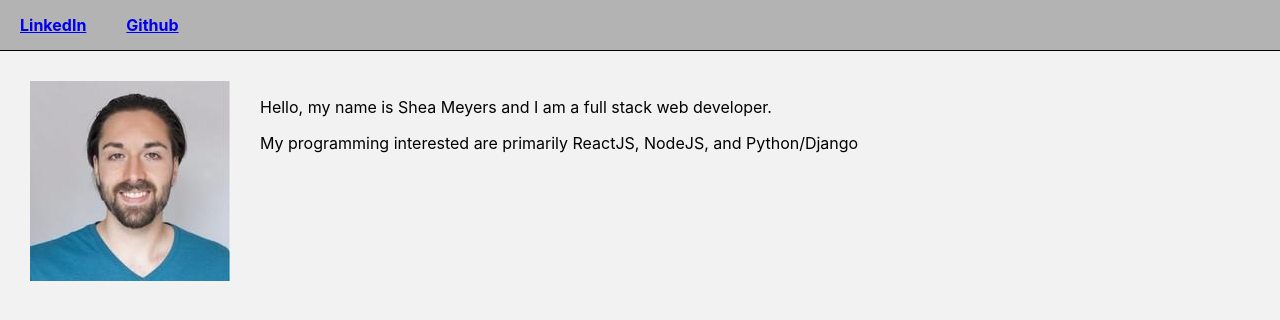
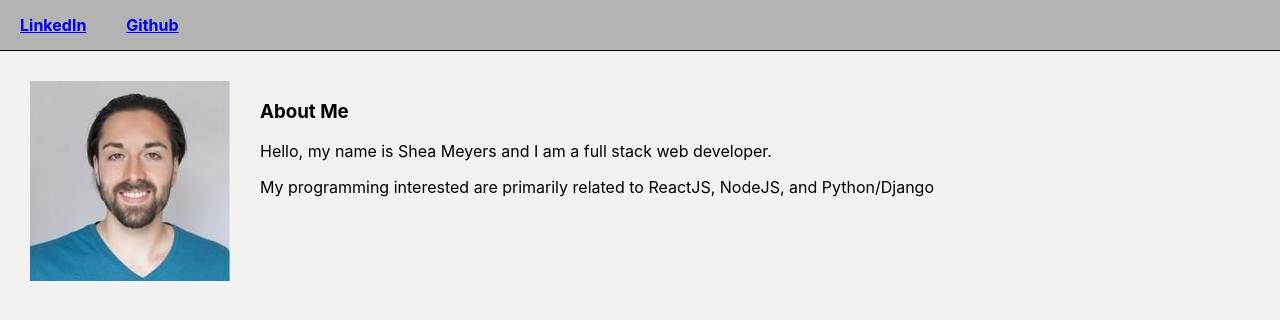
Before and after one commit to SheaMeyers/SheaMeyers.github.io, a React (Create React App) app: page / in a window 1280 px wide. Shown: the top 320 px of the page. Built offline with nearby package versions, Linux system fonts and the light colour scheme.

Commit message:
Add header

```diff
--- a/src/App.tsx
+++ b/src/App.tsx
@@ -16,8 +16,9 @@ const App: React.FC = () => {
       <div className="Main-body">
           <img className="Photo" src={photo} alt="logo" />
           <div className="Main-body-text">
+              <h3>About Me</h3>
               <p>Hello, my name is Shea Meyers and I am a full stack web developer.</p>
-              <p>My programming interested are primarily ReactJS, NodeJS, and Python/Django</p>
+              <p>My programming interested are primarily related to ReactJS, NodeJS, and Python/Django</p>
           </div>
       </div>
     </div>
```
